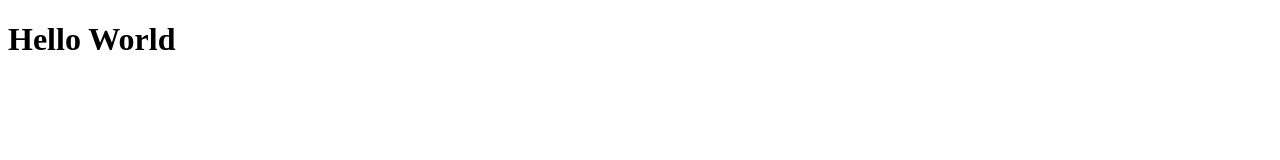
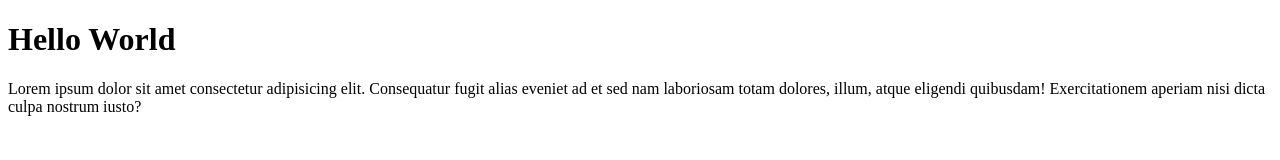
Before and after one commit to DeBelalang/wpu-git-test, a plain HTML site: page index.html in a window 1280 px wide. Drawn offline with Linux system fonts and the light colour scheme.

Commit message:
Menambahkan paragraf

```diff
--- a/index.html
+++ b/index.html
@@ -8,5 +8,6 @@
 </head>
 <body>
     <h1>Hello World</h1>
+    <p>Lorem ipsum dolor sit amet consectetur adipisicing elit. Consequatur fugit alias eveniet ad et sed nam laboriosam totam dolores, illum, atque eligendi quibusdam! Exercitationem aperiam nisi dicta culpa nostrum iusto?</p>
 </body>
 </html>
```
